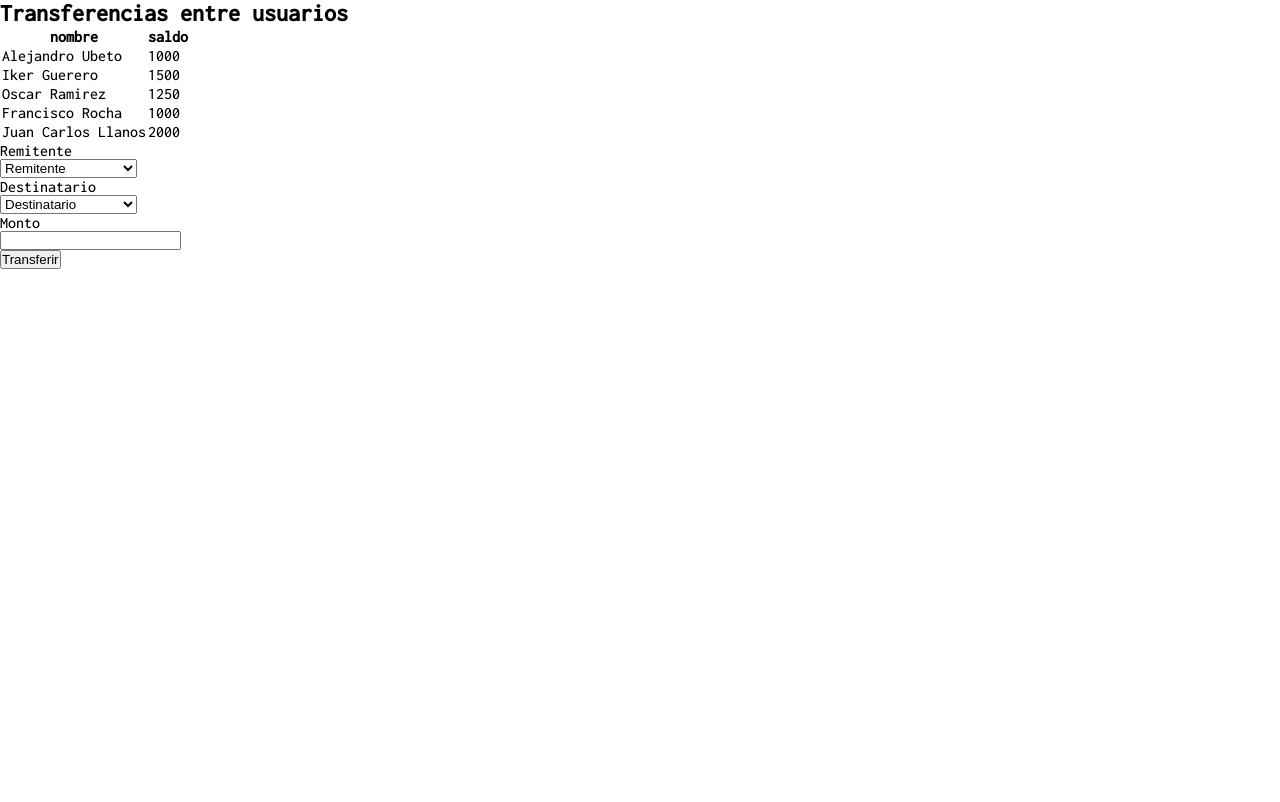
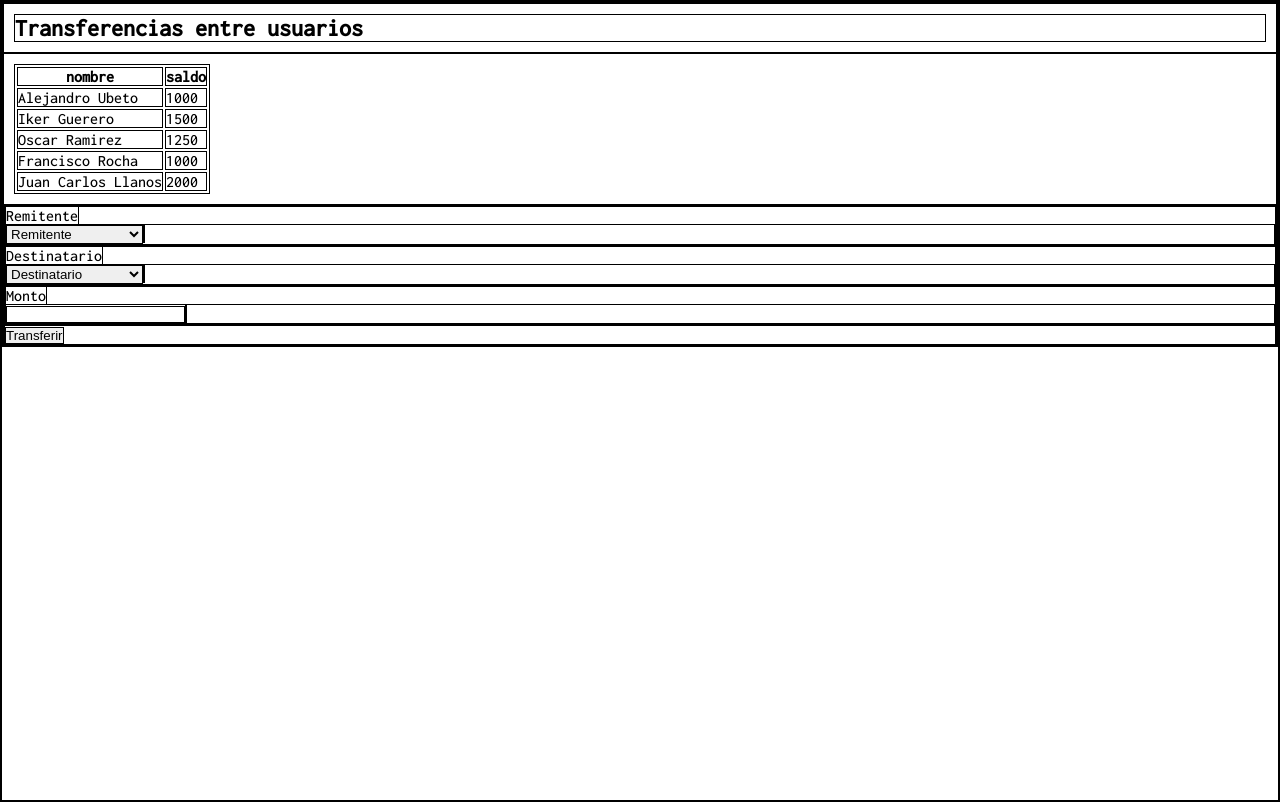
Before and after one commit to aleubeto/Bases-de-Datos-Actividad-Integradora, a PHP site: page /pag4_transacciones/pag4_index.php in a window 1280 px wide. Before the commit the page ends 269 px from the top, so only its background shows below. Run offline with PHP 8.4, Linux system fonts and the light colour scheme; data comes from the database, SQL or seed files in the repository.

Commit message:
Borde de elementos

```diff
--- a/pag4_transacciones/css/pag4_styles.css
+++ b/pag4_transacciones/css/pag4_styles.css
@@ -4,8 +4,14 @@
     margin:  0;
 	padding: 0;
     box-sizing: border-box;
+    border: 1px solid #000;
 }
 
 body{
     font-family: 'Inconsolata', monospace;
+    min-height: 100vh;
 }
+
+.row{
+    padding: 10px;
+}
```
